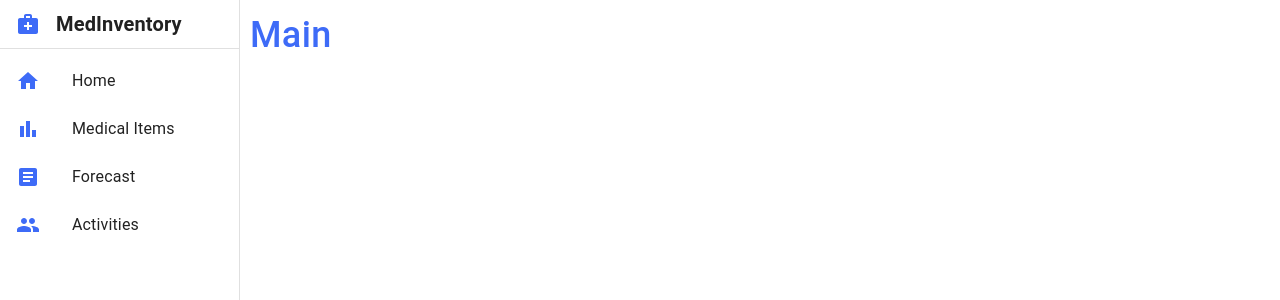
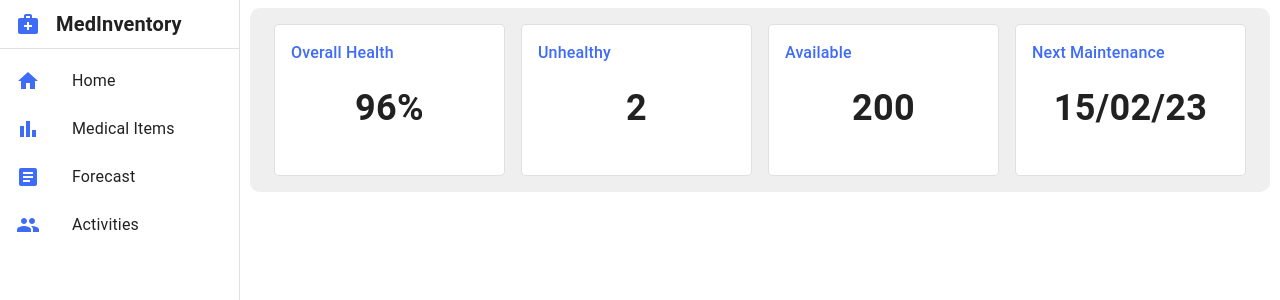
Before and after one commit to Qiiz/Medi-Hascar, a React (Create React App) app in the folder frontend/: page / in a window 1280 px wide. Shown: the top 300 px of the page. Built offline with nearby package versions, Linux system fonts and the light colour scheme.

Commit message:
feat: add topbar to main page

```diff
--- a/frontend/src/Main.tsx
+++ b/frontend/src/Main.tsx
@@ -1,7 +1,7 @@
 import {
     Box,
   } from '@mui/material';
-import Header from './components/common/Header';
+import TopBar from './components/TopBar';
 import { pageStyle } from './styles';
 
 
@@ -9,7 +9,7 @@ export default function Main() {
 
   return (
     <Box sx={pageStyle}>
-        <Header title='Main'/>
+       <TopBar />
     </Box>
   );
 }
--- /dev/null
+++ b/frontend/src/components/Card.tsx
@@ -0,0 +1,33 @@
+import {
+    Card,
+    CardContent,
+    SxProps,
+    Typography
+} from '@mui/material';
+
+export interface CardMUIStyle {
+    card: SxProps,
+    font1: SxProps,
+    font2: SxProps,
+}
+
+export interface CardMUIProps {
+    variant: CardMUIStyle,
+    title: string,
+    stat: string,
+}
+
+export default function CardMUI(props: CardMUIProps) {
+    return (
+        <Card variant="outlined" sx={props.variant.card}>
+            <CardContent>
+                <Typography sx={props.variant.font1}>
+                    {props.title}
+                </Typography>
+                <Typography sx={props.variant.font2}>
+                    {props.stat}
+                </Typography>
+            </CardContent>
+        </Card>
+    );
+}
--- /dev/null
+++ b/frontend/src/components/TopBar.tsx
@@ -0,0 +1,30 @@
+import React from 'react';
+import {
+    Grid
+} from '@mui/material';
+import CardMUI from './Card';
+import { mainCardStyle } from '../styles';
+
+interface cardObject {
+    title: string;
+    stat: string;
+  }
+
+const cardTitles:cardObject[] = [
+    { title: 'Overall Health', stat: '96%' },
+    { title: 'Unhealthy', stat: '2' },
+    { title: 'Available', stat: '200' },
+    { title: 'Next Maintenance', stat: '15/02/23' }
+];
+
+export default function TopBar() {
+  return (
+    <Grid container sx={{backgroundColor: '#EFEFF0', p: 2, borderRadius: '10px', minWidth: '1000px'}} columns={4}>
+        {cardTitles.map((data:cardObject) => (
+            <Grid item key={data.title} xs={1}>
+                <CardMUI title={data.title} stat={data.stat} variant={mainCardStyle} />
+            </Grid>
+        ))}
+    </Grid>
+  );
+}
--- a/frontend/src/styles.tsx
+++ b/frontend/src/styles.tsx
@@ -17,3 +17,23 @@ export const pageStyle: SxProps = {
   marginLeft: sidebarWidth,
   padding: '8px 10px'
 };
+
+
+export const mainCardStyle = {
+    card: {
+        width: 'auto',
+        margin: '0px 8px',
+        borderRadius: '5px',
+    },
+    font1: {
+        fontSize: 16,
+        fontWeight: 500,
+        color:'#3E6BF7',
+    },
+    font2: {
+        fontSize: 36,
+        fontWeight: 700,
+        textAlign: 'center',
+        m: 2,
+    }
+  }
```
